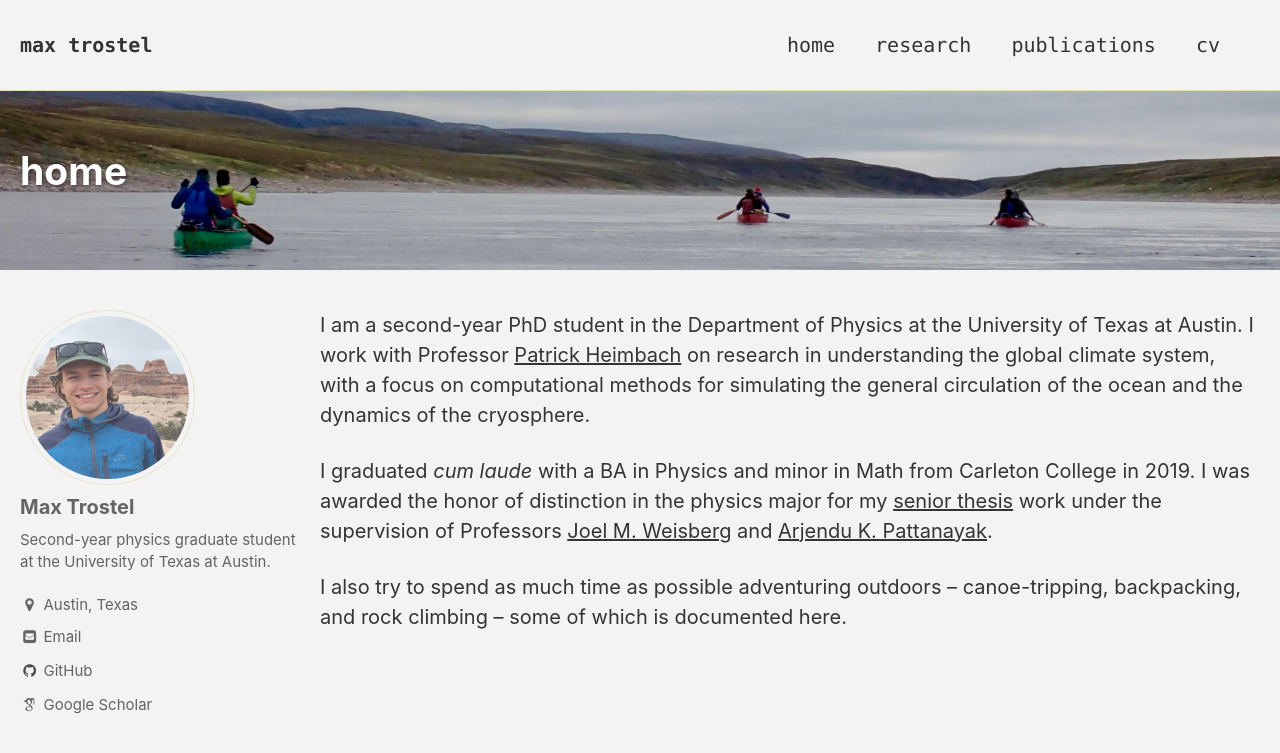
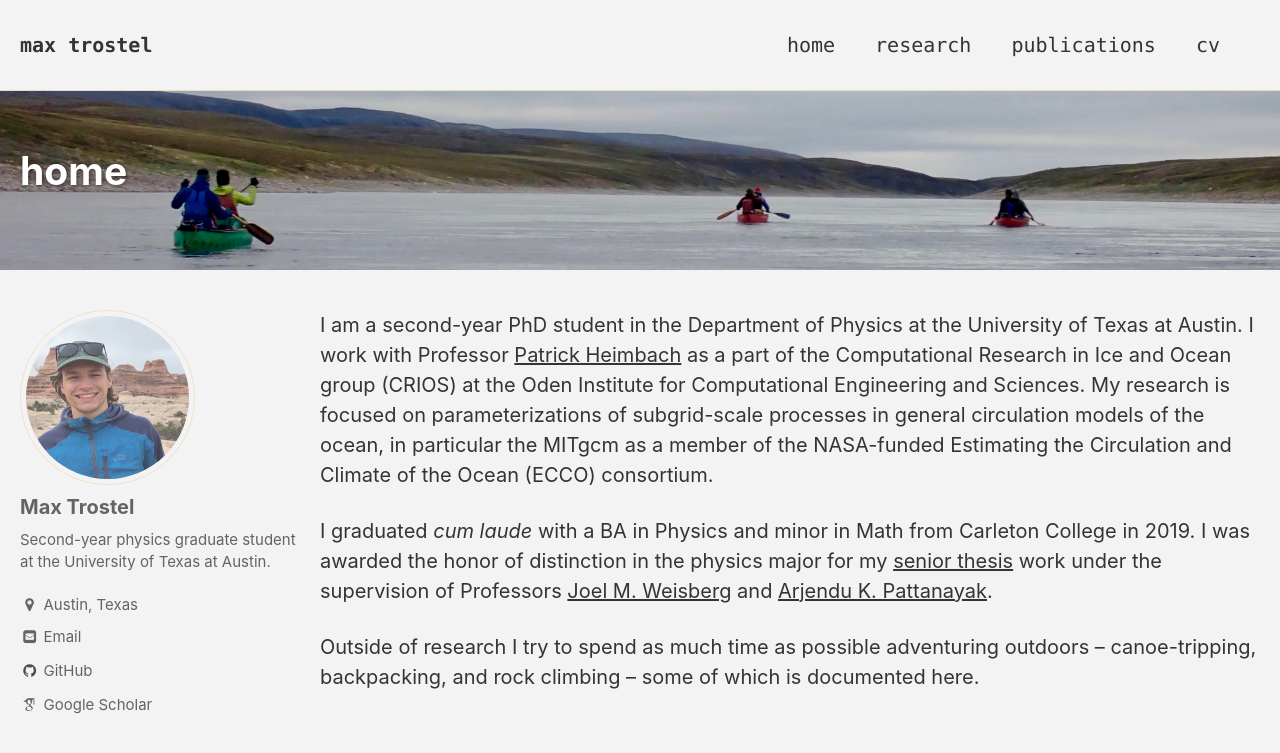
Before and after one commit to trostelm/trostelm.github.io, a Jekyll site: the page built from _pages/index.md, in a window 1280 px wide and 900 px high. Shown: the top 753 px of the window. Built offline with Jekyll 4.4.1, drawn with Linux system fonts in a browser that asks for light colours; some web fonts are replaced; the list of posts is cut into pages by our own code.

```diff
--- a/_config.yml
+++ b/_config.yml
@@ -83,7 +83,7 @@ author:
   avatar           : "/assets/images/bio-photo.jpg" # path of avatar image, e.g. "/assets/images/bio-photo.jpg"
   location         : "Austin, Texas"
   bio              : "Second-year physics graduate student at the University of Texas at Austin."
-  email            : "{my last name} at utexas.edu"
+  email            : "{my last name}@utexas.edu"
   uri              :
   bitbucket        :
   codepen          :
--- a/_pages/index.md
+++ b/_pages/index.md
@@ -10,8 +10,8 @@ header:
   image_description: "Three canoes on the Thelon River in Nunavut."
 ---
 
-I am a second-year PhD student in the Department of Physics at the University of Texas at Austin. I work with Professor [Patrick Heimbach](https://heimbach.wordpress.com/) on research in understanding the global climate system, with a focus on computational methods for simulating the general circulation of the ocean and the dynamics of the cryosphere.
+I am a second-year PhD student in the Department of Physics at the University of Texas at Austin. I work with Professor [Patrick Heimbach](https://heimbach.wordpress.com/) as a part of the Computational Research in Ice and Ocean group (CRIOS) at the Oden Institute for Computational Engineering and Sciences.  My research  is focused on parameterizations of subgrid-scale processes in general circulation models of the ocean, in particular the MITgcm as a member of the NASA-funded Estimating the Circulation and Climate of the Ocean (ECCO) consortium.
 
 I graduated *cum laude* with a BA in Physics and minor in Math from Carleton College in 2019. I was awarded the honor of distinction in the physics major for my [senior thesis](/assets/documents/trostel-thesis.pdf) work under the supervision of Professors [Joel M. Weisberg](https://people.carleton.edu/~jweisber/joelhome.html) and [Arjendu K. Pattanayak](https://people.carleton.edu/~arjendu/).
 
-I also try to spend as much time as possible adventuring outdoors -- canoe-tripping, backpacking, and rock climbing -- some of which is documented here.
+Outside of research I try to spend as much time as possible adventuring outdoors -- canoe-tripping, backpacking, and rock climbing -- some of which is documented here.
```
Also changed, not shown: _pages/CV.md (+2 -2 lines), _pages/publications.md (+4 -3 lines), assets/images/opa.png (added), assets/images/rlg.png (added), 1 other file.
